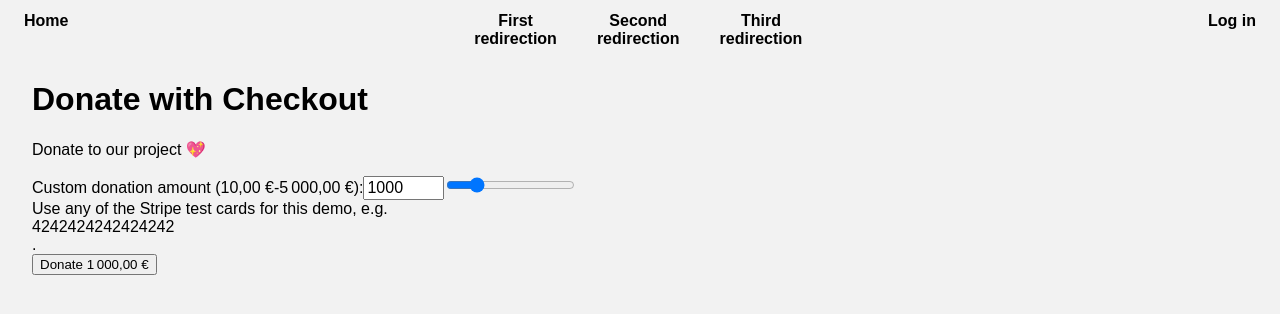
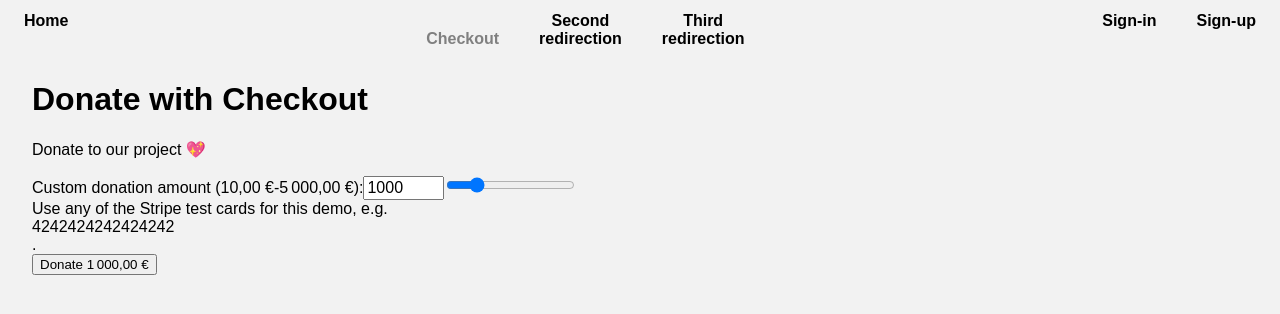
Before and after one commit to Rossb0b/Next_bac-a-sable, a Next.js app: page /checkout in a window 1280 px wide. Shown: the top 314 px of the page. Built offline with nearby package versions, Linux system fonts and the light colour scheme; no server answers.

Commit message:
feat: clean code + improve auth

```diff
--- a/components/layout/Header.tsx
+++ b/components/layout/Header.tsx
@@ -22,9 +22,9 @@ const Header: React.FC = () => {
 
   const menuContainer = (
     <div className="menu_container">
-      <Link href="/">
-        <a className="bold" data-active={isActive("/")}>
-          First <br/> redirection
+      <Link href="/checkout">
+        <a className="bold" data-active={isActive("/checkout")}>
+          Checkout
         </a>
       </Link>
       <Link href="/">
@@ -64,8 +64,13 @@ const Header: React.FC = () => {
     userContainer = (
       <div className="user_container">
         <Link href="/api/auth/signin">
-          <a className="bold" data-active={isActive("/signup")}>
-            Log in
+          <a className="bold" data-active={isActive("/sign-in")}>
+            Sign-in
+          </a>
+        </Link>
+        <Link href="/auth/signup">
+          <a className="bold" data-active={isActive("/sign-up")}>
+            Sign-up
           </a>
         </Link>
       </div>
--- a/pages/_app.tsx
+++ b/pages/_app.tsx
@@ -1,8 +1,11 @@
 import { AppProps } from "next/app";
+import { Provider } from "next-auth/client";
 
 const App = ({ Component, pageProps }: AppProps) => {
   return (
-    <Component {...pageProps} />
+    <Provider session={pageProps.session}>
+      <Component {...pageProps} />
+    </Provider>
   );
 };
 
--- a/pages/api/checkout_sessions/[id].ts
+++ b/pages/api/checkout_sessions/[id].ts
@@ -3,7 +3,7 @@ import { NextApiRequest, NextApiResponse } from 'next'
 import Stripe from 'stripe'
 const stripe = new Stripe(process.env.STRIPE_SECRET_KEY!, {
   // https://github.com/stripe/stripe-node#configuration
-  apiVersion: '2020-03-02',
+  apiVersion: '2020-08-27',
 })
 
 export default async function handler(
--- a/pages/api/checkout_sessions/index.ts
+++ b/pages/api/checkout_sessions/index.ts
@@ -5,7 +5,7 @@ import { formatAmountForStripe } from 'utils/stripe-helpers'
 
 import Stripe from 'stripe'
 const stripe = new Stripe(process.env.STRIPE_SECRET_KEY!, {
-  apiVersion: '2020-03-02',
+  apiVersion: '2020-08-27',
 })
 
 export default async function handler(
@@ -32,7 +32,7 @@ export default async function handler(
           },
         ],
         success_url: `${req.headers.origin}/result?session_id={CHECKOUT_SESSION_ID}`,
-        cancel_url: `${req.headers.origin}/checkout`,
+        cancel_url: `${req.headers.origin}/`,
       }
       const checkoutSession: Stripe.Checkout.Session = await stripe.checkout.sessions.create(
         params
--- a/pages/api/payment_intents/index.ts
+++ b/pages/api/payment_intents/index.ts
@@ -5,7 +5,7 @@ import { formatAmountForStripe } from 'utils/stripe-helpers'
 
 import Stripe from 'stripe'
 const stripe = new Stripe(process.env.STRIPE_SECRET_KEY!, {
-  apiVersion: '2020-03-02',
+  apiVersion: '2020-08-27',
 })
 
 export default async function handler(
--- a/pages/api/webhooks/index.ts
+++ b/pages/api/webhooks/index.ts
@@ -4,7 +4,7 @@ import { NextApiRequest, NextApiResponse } from 'next'
 
 import Stripe from 'stripe'
 const stripe = new Stripe(process.env.STRIPE_SECRET_KEY!, {
-  apiVersion: '2020-03-02',
+  apiVersion: '2020-08-27',
 })
 
 const webhookSecret: string = process.env.STRIPE_SECRET_KEY!
--- a/pages/checkout.tsx
+++ b/pages/checkout.tsx
@@ -1,11 +1,11 @@
 import { NextPage } from 'next'
 import Layout from 'components/layout/Layout'
 
-import CheckoutForm from 'components/stripe/CheckoutForm'
+import CheckoutForm from 'components/stripe/checkoutForm'
 
 const DonatePage: NextPage = () => {
   return (
-    <Layout title="Donate with Checkout">
+    <Layout>
       <div className="page-container">
         <h1>Donate with Checkout</h1>
         <p>Donate to our project 💖</p>
--- a/pages/result.tsx
+++ b/pages/result.tsx
@@ -3,8 +3,8 @@ import { useRouter } from 'next/router'
 
 import Layout from 'components/layout/Layout'
 import PrintObject from 'components/stripe/printObject'
-import Cart from 'components/stripe/Cart'
-import ClearCart from 'components/stripe/ClearCart'
+import Cart from 'components/stripe/cart'
+import ClearCart from 'components/stripe/clearCart'
 
 import { fetchGetJSON } from 'utils/api-helpers'
 import useSWR from 'swr'
@@ -24,7 +24,7 @@ const ResultPage: NextPage = () => {
   if (error) return <div>failed to load</div>
 
   return (
-    <Layout title="Checkout Payment Result | Next.js + TypeScript Example">
+    <Layout>
       <div className="page-container">
         <h1>Checkout Payment Result</h1>
         <h2>Status: {data?.payment_intent?.status ?? 'loading...'}</h2>
```
Also changed, not shown: lib/db/prisma.ts (+8 -0 lines), package.json (+5 -3 lines), pages/api/auth/[...nextauth].ts (+25 -15 lines), pages/auth/signup.tsx (added), 2 other files (tests, documents, lock files or other folders).
